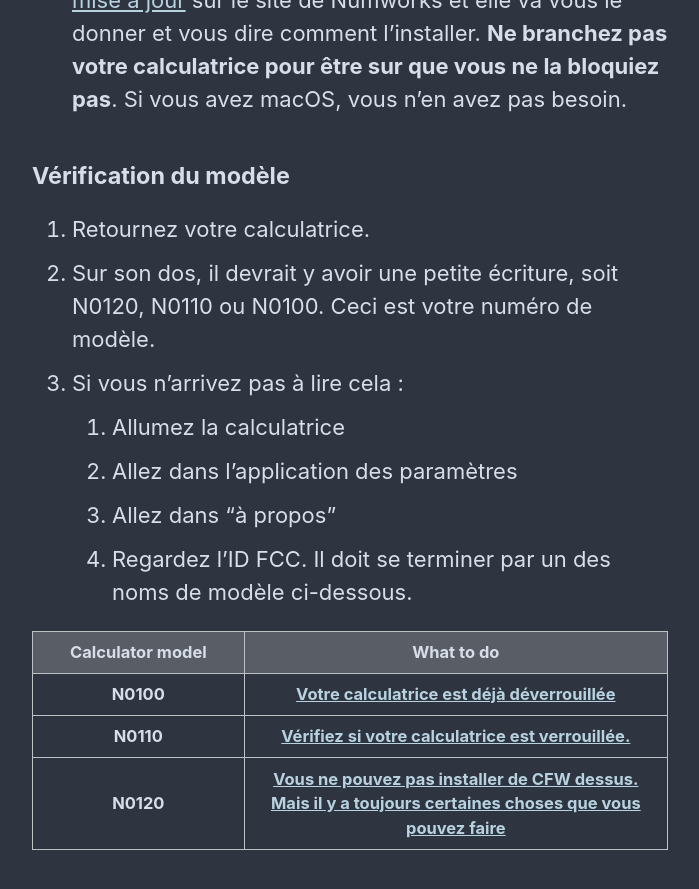
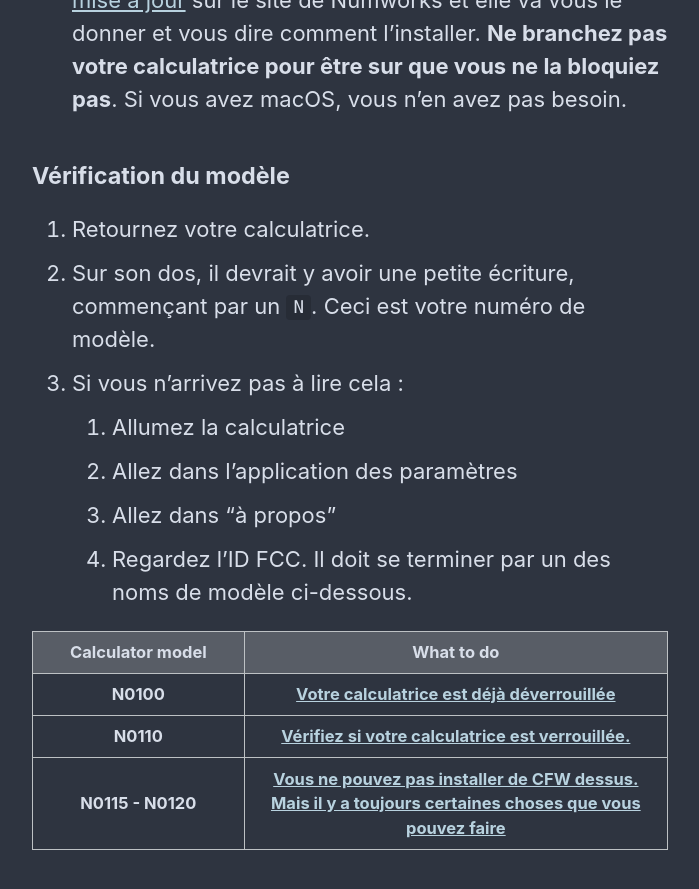
Before and after one commit to Omega-Numworks/Omega-Guide, a Jekyll site: the page built from _pages/fr_FR/get-started.md, in a window 1280 px wide and 900 px high, scrolled down 1787 px. Shown: the top 889 px of the window, without its empty margins (290-989 px from the left). Built offline with Jekyll 4.4.1, drawn with Linux system fonts in a browser that asks for light colours; comment, search, counter and statistics services are not loaded.

Commit message:
Update get-started.md

```diff
--- a/_pages/fr_FR/get-started.md
+++ b/_pages/fr_FR/get-started.md
@@ -27,7 +27,7 @@ Si vous ne voulez pas profondément modifier votre calculatrice, [il y a toujour
 #### Vérification du modèle
 
 1. Retournez votre calculatrice.
-2. Sur son dos, il devrait y avoir une petite écriture, soit N0120, N0110 ou N0100. Ceci est votre numéro de modèle.
+2. Sur son dos, il devrait y avoir une petite écriture, commençant par un `N`. Ceci est votre numéro de modèle.
 3. Si vous n'arrivez pas à lire cela :
     1. Allumez la calculatrice
     2. Allez dans l'application des paramètres
@@ -55,7 +55,7 @@ Si vous ne voulez pas profondément modifier votre calculatrice, [il y a toujour
       <td style="text-align: center; font-weight: bold;"><a href="n0110-is-locked">Vérifiez si votre calculatrice est verrouillée.</a></td>
     </tr>
     <tr>
-      <td style="text-align: center; font-weight: bold;">N0120</td>
+      <td style="text-align: center; font-weight: bold;">N0115 - N0120</td>
       <td style="text-align: center; font-weight: bold;"><a href="what-to-do-locked">Vous ne pouvez pas installer de CFW dessus. Mais il y a toujours certaines choses que vous pouvez faire</a></td>
     </tr>
   </tbody>
```
